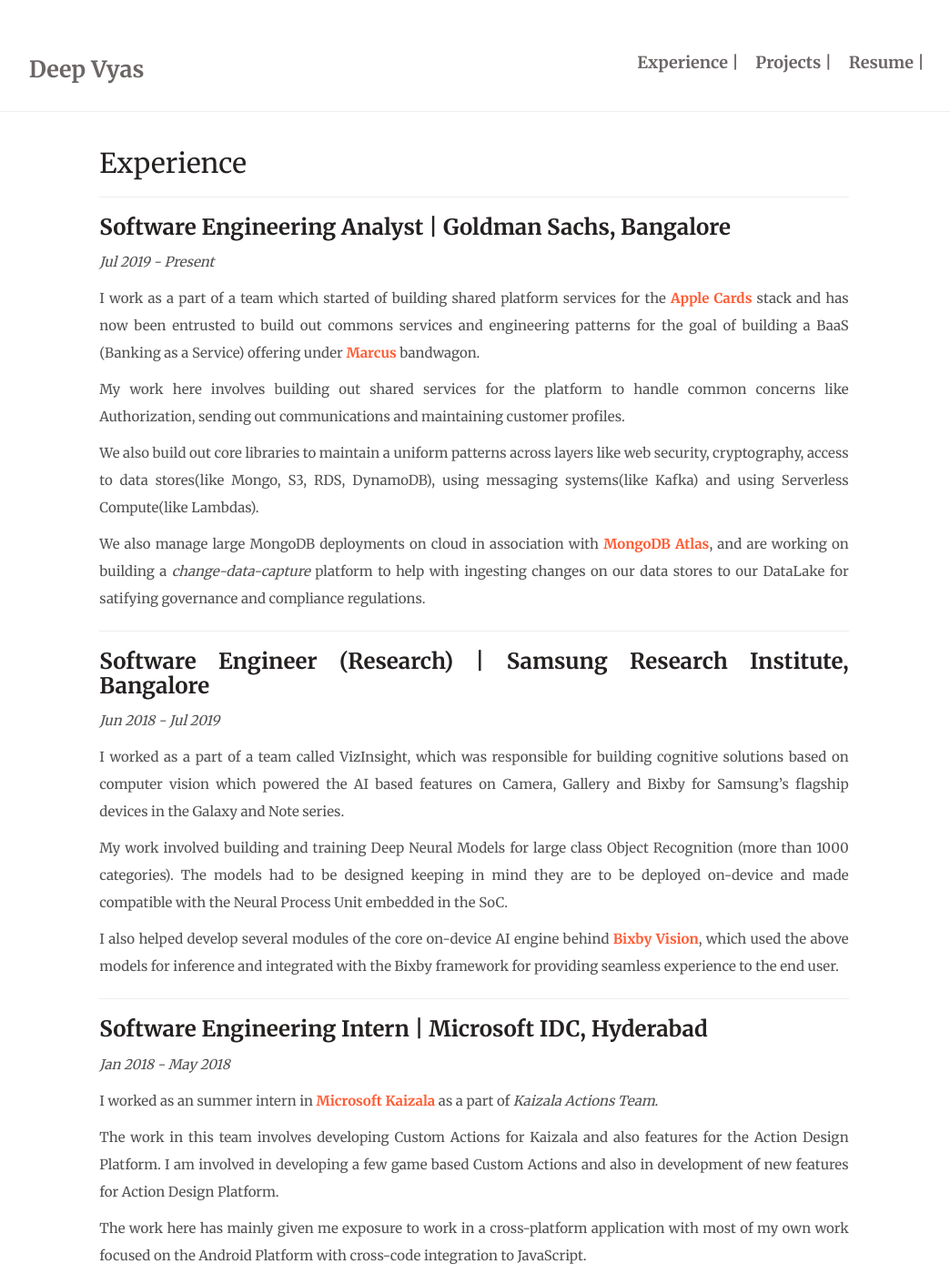
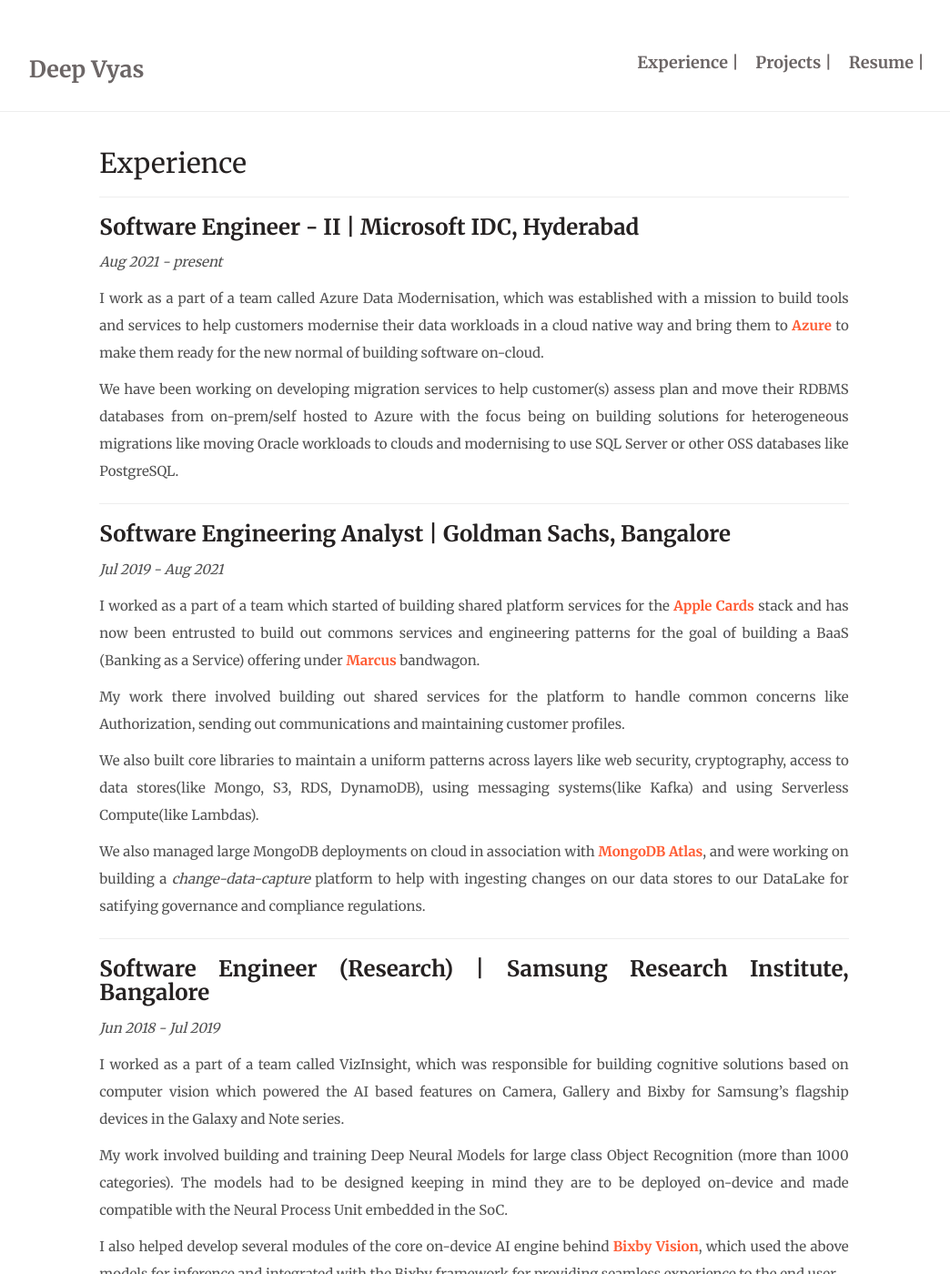
Before and after one commit to deepvyas/deepvyas.github.io, a Jekyll site: the page built from experience.md, in a window 1280 px wide and 1400 px high. Shown: the whole window at 91% size, without its empty margins (119-1163 px from the left). Built offline with Jekyll 4.4.1, drawn with Linux system fonts in a browser that asks for light colours; nearby versions of some CDN libraries; our own code applies the rules of GitHub Pages for plain Markdown files.

Commit message:
update some info

```diff
--- a/experience.md
+++ b/experience.md
@@ -5,17 +5,28 @@ layout : default
 ## Experience
 ---
 
+
+### **Software Engineer - II | Microsoft IDC, Hyderabad**
+
+*Aug 2021 - present*
+
+I work as a part of a team called Azure Data Modernisation, which was established with a mission to build tools and services to help customers modernise their data workloads in a cloud native way and bring them to [Azure](https://azure.microsoft.com/en-in/product-categories/databases/) to make them ready for the new normal of building software on-cloud.
+
+We have been working on developing migration services to help customer(s) assess plan and move their RDBMS databases from on-prem/self hosted to Azure with the focus being on building solutions for heterogeneous migrations like moving Oracle workloads to clouds and modernising to use SQL Server or other OSS databases like PostgreSQL.
+
+---
+
 ### **Software Engineering Analyst | Goldman Sachs, Bangalore**
 
-*Jul 2019 - Present*
+*Jul 2019 - Aug 2021*
 
-I work as a part of a team which started of building shared platform services for the [Apple Cards](https://www.goldmansachs.com/our-firm/history/moments/2019-apple-card.html) stack and has now been entrusted to build out commons services and engineering patterns for the goal of building a BaaS (Banking as a Service) offering under [Marcus](https://www.marcus.com/) bandwagon.
+I worked as a part of a team which started of building shared platform services for the [Apple Cards](https://www.goldmansachs.com/our-firm/history/moments/2019-apple-card.html) stack and has now been entrusted to build out commons services and engineering patterns for the goal of building a BaaS (Banking as a Service) offering under [Marcus](https://www.marcus.com/) bandwagon.
 
-My work here involves building out shared services for the platform to handle common concerns like Authorization, sending out communications and maintaining customer profiles.
+My work there involved building out shared services for the platform to handle common concerns like Authorization, sending out communications and maintaining customer profiles.
 
-We also build out core libraries to maintain a uniform patterns across layers like web security, cryptography, access to data stores(like Mongo, S3, RDS, DynamoDB), using messaging systems(like Kafka) and using Serverless Compute(like Lambdas).
+We also built core libraries to maintain a uniform patterns across layers like web security, cryptography, access to data stores(like Mongo, S3, RDS, DynamoDB), using messaging systems(like Kafka) and using Serverless Compute(like Lambdas).
 
-We also manage large MongoDB deployments on cloud in association with [MongoDB Atlas](https://www.mongodb.com/cloud), and are working on building a *change-data-capture* platform to help with ingesting changes on our data stores to our DataLake for satifying governance and compliance regulations.
+We also managed large MongoDB deployments on cloud in association with [MongoDB Atlas](https://www.mongodb.com/cloud), and were working on building a *change-data-capture* platform to help with ingesting changes on our data stores to our DataLake for satifying governance and compliance regulations.
 
 ---
 
```
Also changed, not shown: Gemfile (added, +9 -0 lines), index.md (+4 -4 lines), Gemfile.lock (added), 1 other file.
